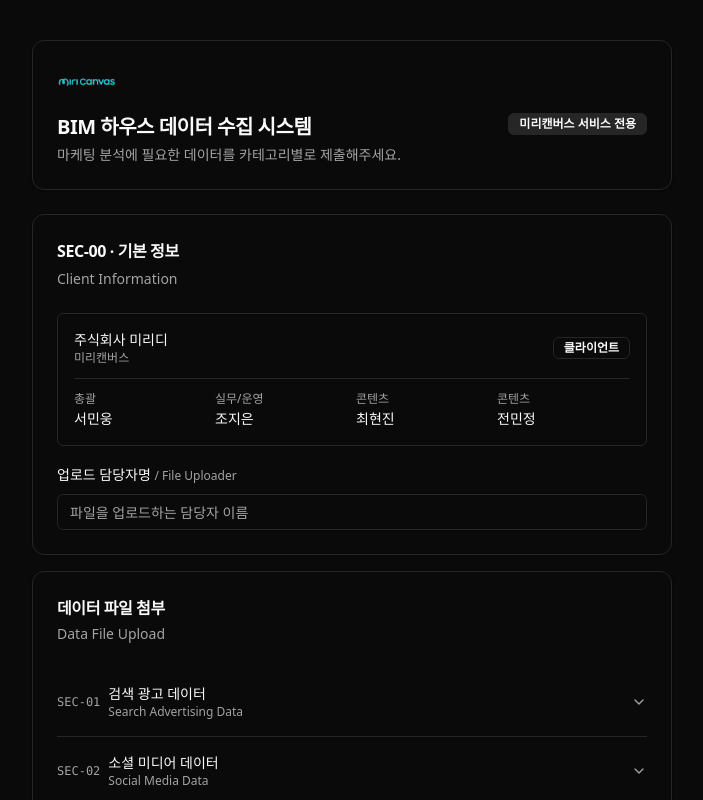
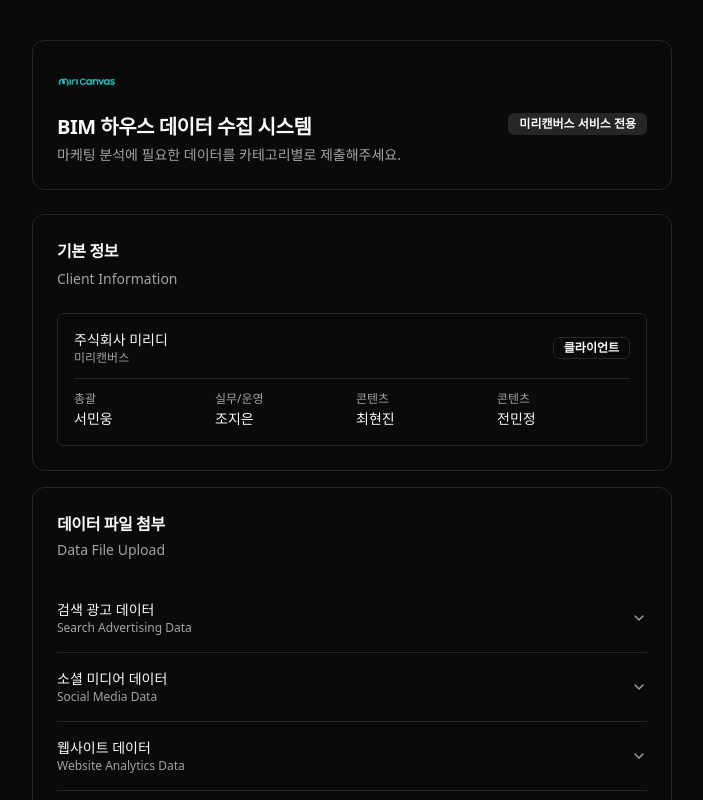
Before and after one commit to makim-414/bim-data-request, a React (Vite) app: page / in a window 1280 px wide. Shown: the top 800 px of the page, without its empty margins (288-991 px from the left). Built offline with nearby package versions, Linux system fonts and the light colour scheme.

Commit message:
fix: 업로드 담당자명 제거, SEC 코드 제거

```diff
--- a/src/App.tsx
+++ b/src/App.tsx
@@ -1,6 +1,4 @@
 import { useState, useRef, useEffect } from "react"
-import { Input } from "@/components/ui/input"
-import { Label } from "@/components/ui/label"
 import { Button } from "@/components/ui/button"
 import { Badge } from "@/components/ui/badge"
 import {
@@ -279,7 +277,6 @@
 type SubmitStatus = "idle" | "loading" | "success" | "error"
 
 export default function App() {
-  const [uploader, setUploader] = useState("")
   const [sections, setSections] = useState<SectionMap>(initialSections)
   const [status, setStatus] = useState<SubmitStatus>("idle")
   const [errorMsg, setErrorMsg] = useState("")
@@ -290,8 +287,7 @@
     try {
       const raw = localStorage.getItem("bim-draft")
       if (!raw) return
-      const draft = JSON.parse(raw)
-      if (draft.uploader) setUploader(draft.uploader)
+      JSON.parse(raw) // reserved for future restore logic
     } catch {
       // 파싱 실패 시 무시
     }
@@ -332,7 +328,6 @@
     const now = new Date()
     const timeStr = now.toLocaleTimeString("ko-KR", { hour: "2-digit", minute: "2-digit" })
     const draft = {
-      uploader,
       savedAt: now.toISOString(),
       fileNames: Object.fromEntries(
         Object.entries(sections).map(([k, v]) => [k, v.files.map(f => f.file.name)])
@@ -345,16 +340,11 @@
 
   const handleSubmit = async (e: React.FormEvent) => {
     e.preventDefault()
-    if (!uploader.trim()) {
-      setErrorMsg("업로드 담당자명을 입력해주세요.")
-      return
-    }
     setStatus("loading")
     setErrorMsg("")
     try {
       const formData = new FormData()
       formData.append("company", CLIENT_INFO.company)
-      formData.append("uploader", uploader)
       Object.values(sections).forEach((section) => {
         section.files.forEach((f) => {
           formData.append(`${section.id}[]`, f.file, f.file.name)
@@ -422,14 +412,13 @@
 
         <form onSubmit={handleSubmit} className="space-y-4">
 
-          {/* SEC-00 기본 정보 */}
+          {/* 기본 정보 */}
           <Card>
             <CardHeader>
-              <CardTitle className="text-base">SEC-00 · 기본 정보</CardTitle>
+              <CardTitle className="text-base">기본 정보</CardTitle>
               <CardDescription>Client Information</CardDescription>
             </CardHeader>
-            <CardContent className="space-y-4">
-              {/* 미리디 팀 정보 (정적) */}
+            <CardContent>
               <div className="rounded-md border p-4 space-y-3">
                 <div className="flex items-center justify-between">
                   <div>
@@ -447,18 +436,6 @@
                     </div>
                   ))}
                 </div>
-              </div>
-
-              {/* 업로드 담당자 */}
-              <div className="space-y-2">
-                <Label htmlFor="uploader">업로드 담당자명 <span className="text-muted-foreground text-xs">/ File Uploader</span></Label>
-                <Input
-                  id="uploader"
-                  placeholder="파일을 업로드하는 담당자 이름"
-                  value={uploader}
-                  onChange={(e) => setUploader(e.target.value)}
-                  required
-                />
               </div>
             </CardContent>
           </Card>
@@ -487,9 +464,6 @@
                     <AccordionItem key={cat.id} value={cat.id}>
                       <AccordionTrigger>
                         <span className="flex items-center gap-2">
-                          <span className="text-xs text-muted-foreground font-mono">
-                            {cat.code}
-                          </span>
                           <span className="flex flex-col items-start">
                             <span className="text-sm">{cat.label}</span>
                             <span className="text-xs text-muted-foreground">{cat.labelEn}</span>
```
